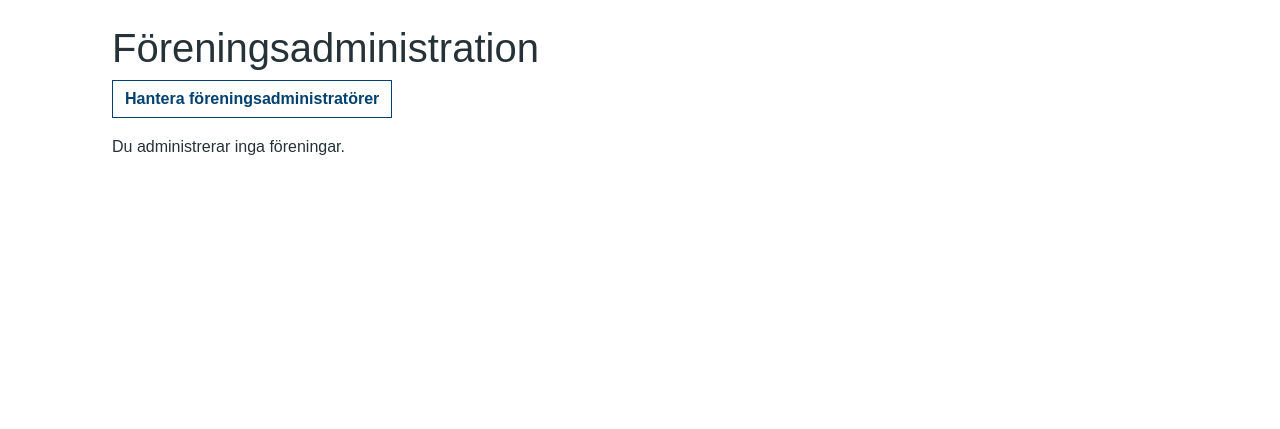
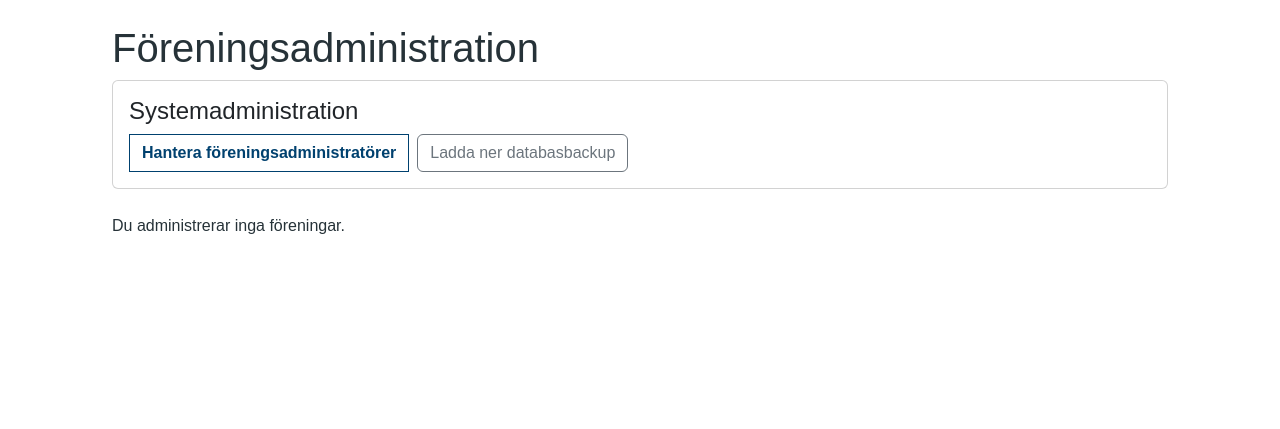
Before and after one commit to Perrow/sarf-breeder-award, a Django app: page /foreningsadministration/ in a window 1280 px wide. Shown: the part 74-503 px from the top of the page. Run offline with Django 5.2, Linux system fonts and the light colour scheme; the visitor is signed in with stand-in values (Sample User, id 1); data that the repository does not hold is empty; parts of the project's set-up code (start-up, migrations or seed data) failed here and were passed over.

Commit message:
Add database backup action to system administration

```diff
--- a/associations/templates/associations/management_index.html
+++ b/associations/templates/associations/management_index.html
@@ -6,7 +6,18 @@
 <h1>Föreningsadministration</h1>
 
 {% if is_system_admin %}
-<p><a class="btn btn-outline-primary" href="{% url 'system_association_admins' %}">Hantera föreningsadministratörer</a></p>
+<section class="card mb-4">
+    <div class="card-body">
+        <h2 class="h4">Systemadministration</h2>
+        <div class="d-flex gap-2 flex-wrap">
+            <a class="btn btn-outline-primary" href="{% url 'system_association_admins' %}">Hantera föreningsadministratörer</a>
+            <form method="post" action="{% url 'system_database_backup' %}">
+                {% csrf_token %}
+                <button class="btn btn-outline-secondary" type="submit">Ladda ner databasbackup</button>
+            </form>
+        </div>
+    </div>
+</section>
 {% endif %}
 
 {% if associations %}
```
